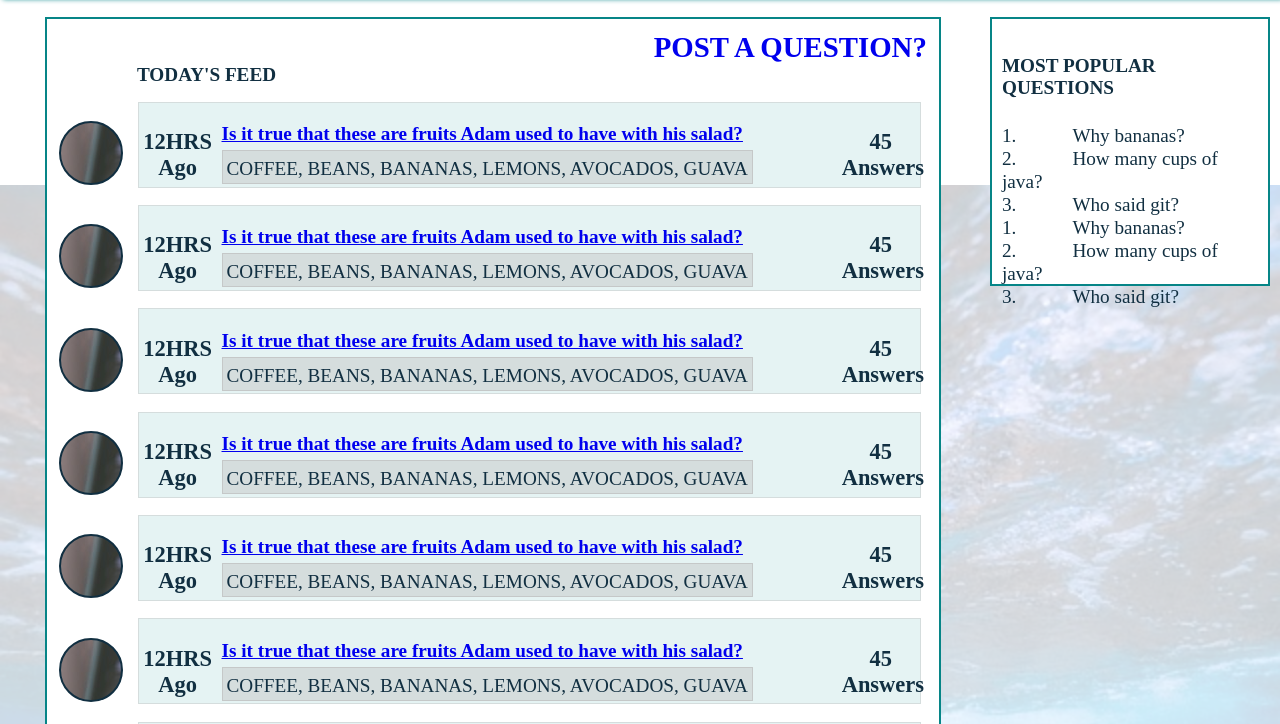
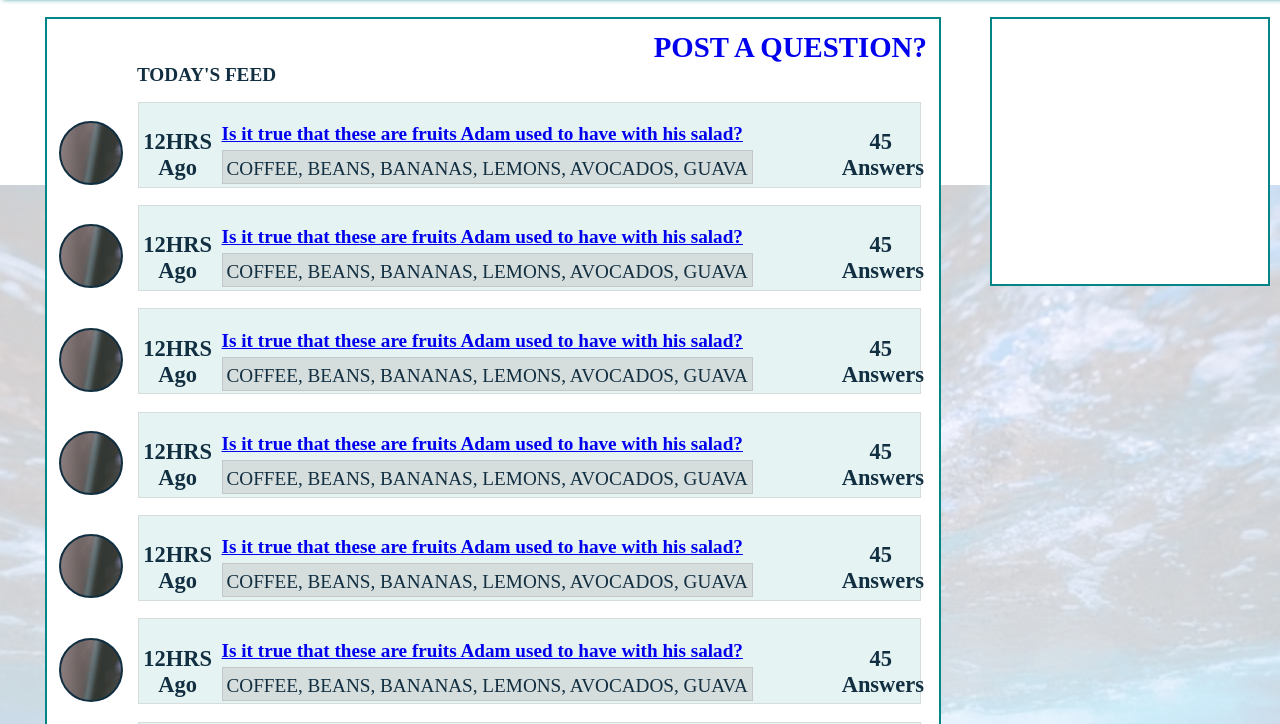
Before and after one commit to wachiranduati/StackOverflow-lite, a plain HTML site: page pages/index.html in a window 1280 px wide. Shown: the part 63-787 px from the top of the page. Drawn offline with Linux system fonts and the light colour scheme.

```diff
--- a/pages/index.html
+++ b/pages/index.html
@@ -238,13 +238,7 @@
 
 			</div>
 			<div class="main20">
-				<h4>MOST POPULAR QUESTIONS</h4>
-				1. <a href="question.html">Why bananas?</a><br>
-				2. <a href="question.html">How many cups of java?</a><br>
-				3. <a href="question.html">Who said git?</a><br>
-				1. <a href="question.html">Why bananas?</a><br>
-				2. <a href="question.html">How many cups of java?</a><br>
-				3. <a href="question.html">Who said git?</a><br>
+				<br>
 			</div>
 		</div>
 		<div class="footer">
```
